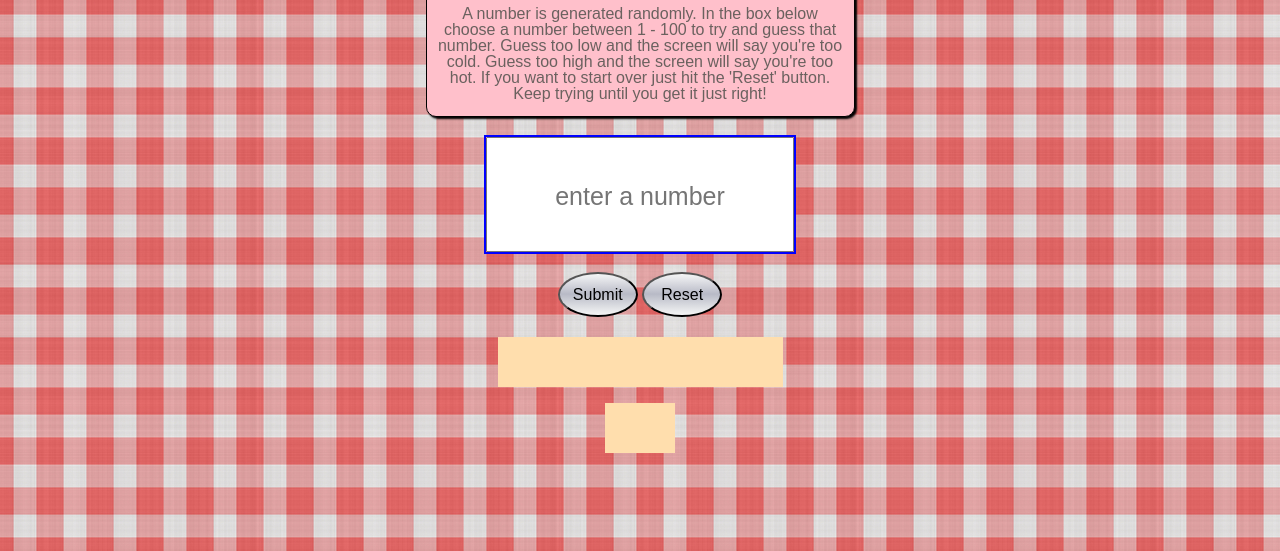
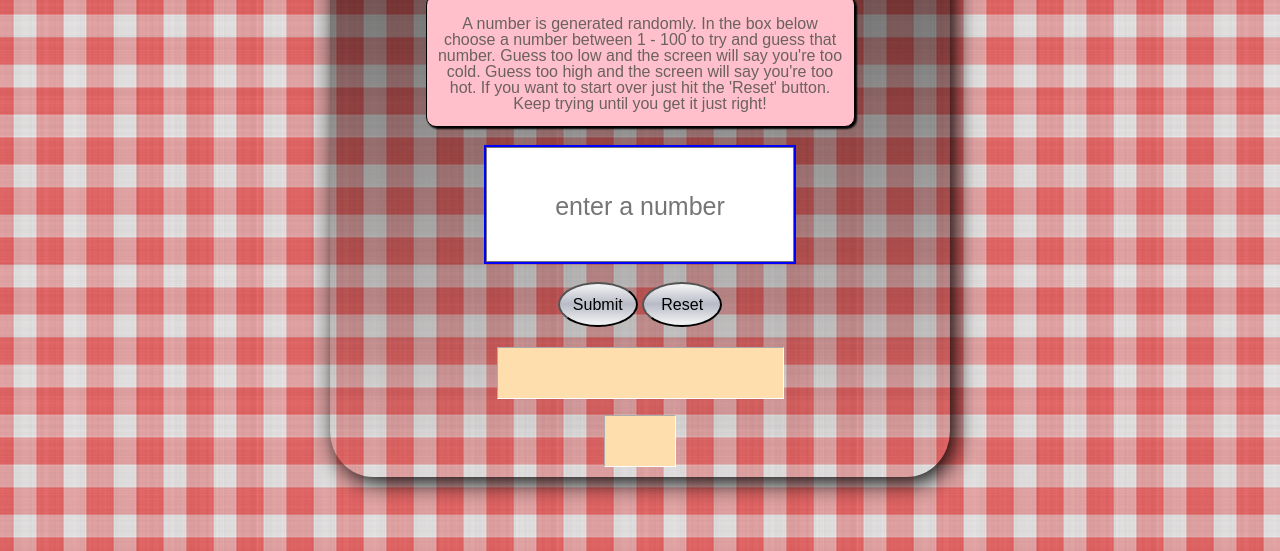
Before and after one commit to gbergy/Hot-or-Cold, a plain HTML site: page index.html in a window 1280 px wide. Shown: the part 249-800 px from the top of the page. Drawn offline with nearby package versions, Linux system fonts and the light colour scheme; a web font is replaced by a local one.

Commit message:
Clean Up
Added section with background

```diff
--- a/css/main.css
+++ b/css/main.css
@@ -87,6 +87,22 @@ input:placeholder {
     font-size: 25px;
 }
 
+section {
+  margin: auto;
+  padding: 10px;
+  /*Gradient*/
+  background: -moz-linear-gradient(top,  rgba(0,0,0,0.65) 0%, rgba(0,0,0,0) 100%); /* FF3.6+ */
+  background: -webkit-gradient(linear, left top, left bottom, color-stop(0%,rgba(0,0,0,0.65)), color-stop(100%,rgba(0,0,0,0))); /* Chrome,Safari4+ */
+  background: -webkit-linear-gradient(top,  rgba(0,0,0,0.65) 0%,rgba(0,0,0,0) 100%); /* Chrome10+,Safari5.1+ */
+  background: -o-linear-gradient(top,  rgba(0,0,0,0.65) 0%,rgba(0,0,0,0) 100%); /* Opera 11.10+ */
+  background: -ms-linear-gradient(top,  rgba(0,0,0,0.65) 0%,rgba(0,0,0,0) 100%); /* IE10+ */
+  background: linear-gradient(to bottom,  rgba(0,0,0,0.65) 0%,rgba(0,0,0,0) 100%); /* W3C */
+  filter: progid:DXImageTransform.Microsoft.gradient( startColorstr='#a6000000', endColorstr='#00000000',GradientType=0 ); /* IE6-9 */
+  box-shadow: 5px 5px 23px #000;
+  max-width: 600px;
+  border-radius: 7%;
+}
+
 /* ----- Body ----- */
 
 .wrapper {
@@ -153,6 +169,7 @@ button:focus {
     background-color: navajowhite;
     padding-bottom: 10px;
     padding: 10px;
+    border: 1px inset #FFF;
 }
 
 #counter {
@@ -163,6 +180,7 @@ button:focus {
     background-color: navajowhite;
     padding-bottom: 10px;
     padding: 10px;
+    border: 1px inset #FFF;
 }
 
 .hot-background {
--- a/index.html
+++ b/index.html
@@ -11,6 +11,7 @@
 
     </head>
     <body>
+      <section>
         <div class="wrapper">
           <h1>Hot or Cold?!
           <br> The Rules are Simple!!!</h1>
@@ -25,6 +26,6 @@
           <br>
           <div id="counter"></div>
         </div>
-
+      </section>
     </body>
 </html>
```
Lines whose indentation alone changed are shown as unchanged.
